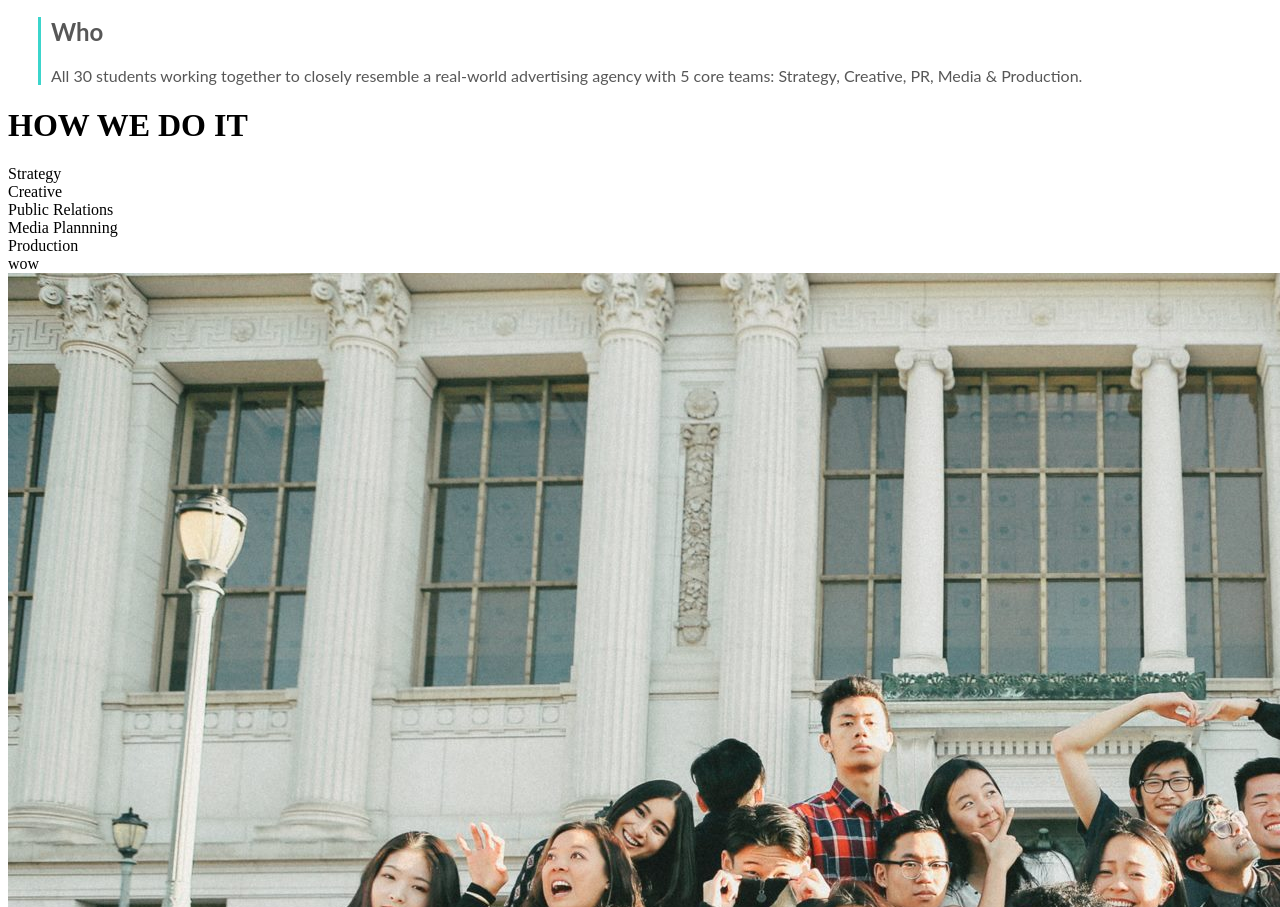
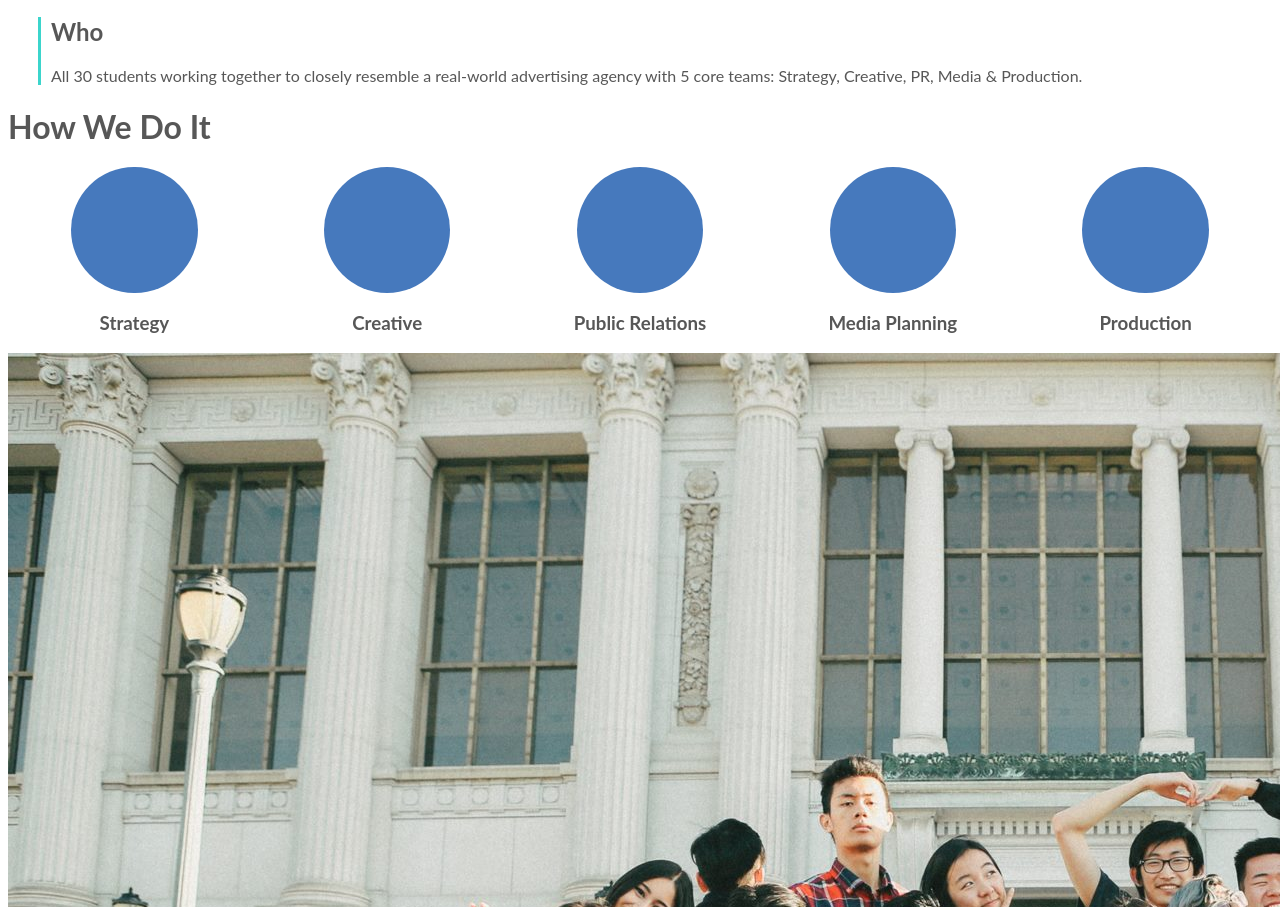
Before and after one commit to InnoD-WebTier/imagical, a Gatsby site: page /about in a window 1280 px wide. Shown: the part 2584-3491 px from the top of the page. Built offline with nearby package versions, Linux system fonts and the light colour scheme; Gatsby itself is replaced by a stand-in of ours.

Commit message:
more styles

```diff
--- a/src/pages/about.js
+++ b/src/pages/about.js
@@ -133,26 +133,35 @@ export default class About extends React.Component {
                   </div>
                 </div>
                 </div>
-                <div className="container">
-                  <h1 className="title"> HOW WE DO IT </h1>
+                <div className="container imagical-copy--styling">
+                  <h1 className="title"> How We Do It</h1>
                   <div className="container-circle-parent">
-                    <div className="container-circle-child">
-                      Strategy
+                    <div className="container--sizing">
+                        <div className="container-circle--geo">
+                        </div>
+                        <h3>Strategy</h3>
                     </div>
-                    <div>
-                      Creative
+                    <div className="container--sizing">
+                        <div className="container-circle--geo">
+                        </div>
+                        <h3>Creative</h3>
                     </div>
-                    <div>
-                      Public Relations
+                    <div className="container--sizing">
+                        <div className="container-circle--geo">
+                        </div>
+                        <h3>Public Relations</h3>
                     </div>
-                    <div>
-                      Media Plannning
+                    <div className="container--sizing">
+                        <div className="container-circle--geo">
+                        </div>
+                        <h3>Media Planning</h3>
                     </div>
-                    <div>
-                      Production
+                    <div className="container--sizing">
+                        <div className="container-circle--geo">
+                        </div>
+                        <h3>Production</h3>
                     </div>
                   </div>
-                  wow
                 </div>
                 <Team
                   imgSrc={teamphoto}
--- a/src/styles/about.scss
+++ b/src/styles/about.scss
@@ -23,6 +23,30 @@ $primary-color: #575757;
     p {
       margin-left: 15px;
     }
+}
+
+.container-circle-parent {
+  display: flex;
+  flex-direction: row;
+  justify-content: space-around;
+}
+.container-circle--geo {
+  margin:auto;
+  width: 50%;
+  height:0;
+  padding-bottom: 50%;
+  -moz-border-radius: 50%;
+  -webkit-border-radius: 50%;
+  border-radius: 50%;
+  background: #4679BD;
+}
+
+.container--sizing {
+  flex: 1;
+  flex-direction: column;
+  align-items: center;
+  justify-content: center;
+  text-align: center;
 }
 
 .column-title-project {
```
